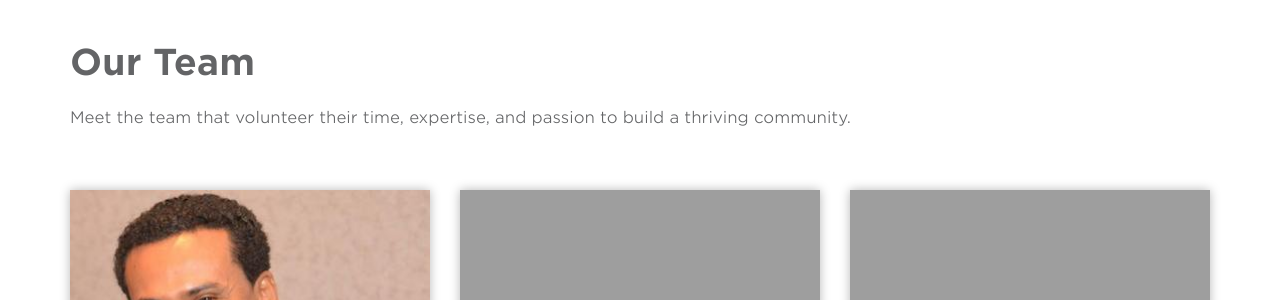
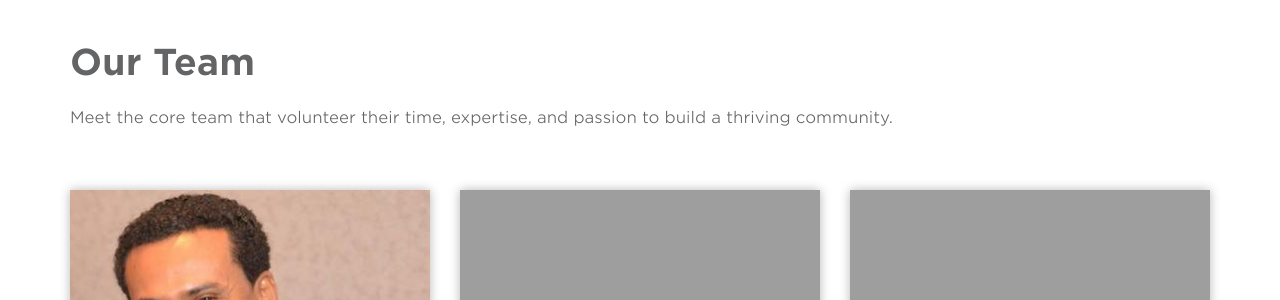
Before and after one commit to YEPNetwork/yepnetwork.github.io, a Jekyll site: the page built from _pages/team.html, in a window 1280 px wide and 900 px high. Shown: the part 234-534 px from the top of the window. Built offline with Jekyll 4.4.1, drawn with Linux system fonts in a browser that asks for light colours; nearby versions of some CDN libraries; some of the changed text lies outside the part shown.

Commit message:
Update team.html

```diff
--- a/_pages/team.html
+++ b/_pages/team.html
@@ -6,8 +6,7 @@ permalink: /about/team/
 body_class: team
 ---
 <h1>Our Team</h1>
-
-<p>Meet the team that volunteer their time, expertise, and passion to build a thriving community.</p>
+<p>Meet the core team that volunteer their time, expertise, and passion to build a thriving community.</p>
 <div class="row card-grid">
   {% assign persons = site.data.team %}
   {% for person in persons %}
```
Also changed, not shown: other parts of _pages/team.html (+1 -3 lines).
